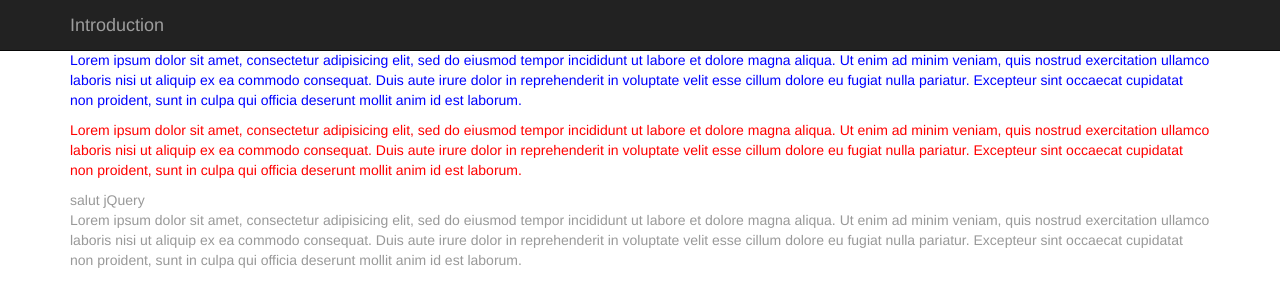
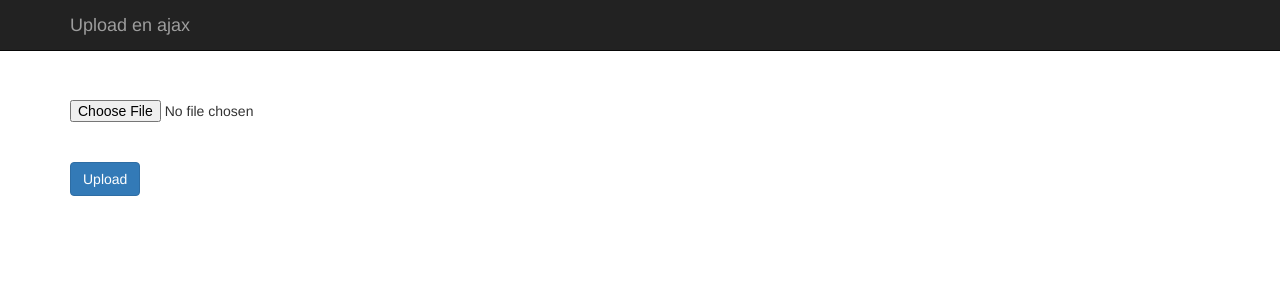
Before and after one commit to riquet28/udemy_formation_jquery, a PHP site: page / in a window 1280 px wide. Shown: the top 307 px of the page. Run offline with PHP 8.4, Linux system fonts and the light colour scheme.

Commit message:
Section 10.5 ok, upload de fichier avec progress bar

```diff
--- a/index.php
+++ b/index.php
@@ -1,3 +1,24 @@
+<?php
+
+  if(!empty($_FILES)){
+    $file = $_FILES['file'];
+    $filename = $file['name'];
+    $ext = pathinfo($filename, PATHINFO_EXTENSION);
+    $allowed = array('jpg', 'jpeg', 'png', 'mp4');
+    if(!in_array($ext, $allowed)){
+      $response = array('error'=>'Fichier non autorisé');
+      echo json_encode($response);exit;
+    }
+
+    $uploadfile = 'files/'.uniqid().'.'.$ext;
+    if(move_uploaded_file($file['tmp_name'], $uploadfile)){
+      $response = array('message' => 'Fichier enregistré');
+      echo json_encode($response);exit;
+    }
+  }
+
+?>
+
 <!DOCTYPE html>
 <html lang="fr">
   <head>
@@ -11,7 +32,7 @@
 
     <style type="text/css">
       body{
-        padding-top: 50px;
+        padding-top: 100px;
       }
     </style>
 
@@ -37,7 +58,7 @@
             <span class="icon-bar"></span>
             <span class="icon-bar"></span>
           </button>
-          <a class="navbar-brand" href="#">Introduction</a>
+          <a class="navbar-brand" href="#">Upload en ajax</a>
         </div>
         <div id="navbar" class="collapse navbar-collapse">
           <!-- <ul class="nav navbar-nav">
@@ -51,58 +72,20 @@
 
     <div class="container">
 
-      <!-- <p id="paragraphe">
-        Lorem ipsum dolor sit amet, consectetur adipisicing elit, sed do eiusmod
-        tempor incididunt ut labore et dolore magna aliqua. Ut enim ad minim veniam,
-        quis nostrud exercitation ullamco laboris nisi ut aliquip ex ea commodo consequat.
-        Duis aute irure dolor in reprehenderit in voluptate velit esse cillum dolore eu
-        fugiat nulla pariatur. Excepteur sint occaecat cupidatat non proident, sunt
-        in culpa qui officia deserunt mollit anim id est laborum.
-      </p>
+      <div id="upload">
+        <form action="index.php" method="post" enctype="multipart/form-data">
+          <input type="file" name="file" id="file">
+          <br>
+          <br>
+          <input type="submit" class="btn btn-primary" value="Upload">
+        </form>
+        <br>
+        <br>
+        <div class="progress" id="progress" style="display:none;">
+          <div class="progress-bar" id="progressbar" role="progressbar">
 
-      <p class="article">
-        Lorem ipsum dolor sit amet, consectetur adipisicing elit, sed do eiusmod
-        tempor incididunt ut labore et dolore magna aliqua. Ut enim ad minim veniam,
-        quis nostrud exercitation ullamco laboris nisi ut aliquip ex ea commodo consequat.
-        Duis aute irure dolor in reprehenderit in voluptate velit esse cillum dolore eu
-        fugiat nulla pariatur. Excepteur sint occaecat cupidatat non proident, sunt
-        in culpa qui officia deserunt mollit anim id est laborum.
-      </p>
-
-      <p class="article">
-        Lorem ipsum dolor sit amet, consectetur adipisicing elit, sed do eiusmod
-        tempor incididunt ut labore et dolore magna aliqua. Ut enim ad minim veniam,
-        quis nostrud exercitation ullamco laboris nisi ut aliquip ex ea commodo consequat.
-        Duis aute irure dolor in reprehenderit in voluptate velit esse cillum dolore eu
-        fugiat nulla pariatur. Excepteur sint occaecat cupidatat non proident, sunt
-        in culpa qui officia deserunt mollit anim id est laborum.
-      </p>
-
-      <p class="article">
-        Lorem ipsum dolor sit amet, consectetur adipisicing elit, sed do eiusmod
-        tempor incididunt ut labore et dolore magna aliqua. Ut enim ad minim veniam,
-        quis nostrud exercitation ullamco laboris nisi ut aliquip ex ea commodo consequat.
-        Duis aute irure dolor in reprehenderit in voluptate velit esse cillum dolore eu
-        fugiat nulla pariatur. Excepteur sint occaecat cupidatat non proident, sunt
-        in culpa qui officia deserunt mollit anim id est laborum.
-      </p>
-
-      <span>Hello</span>
-      <div>World</div>
-
-      <button class="btn btn-default" id="button">Change tout!</button> -->
-
-      <div id="parent">
-        <p>Lorem ipsum dolor sit amet, consectetur adipisicing elit, sed do eiusmod tempor incididunt ut labore et dolore magna aliqua. Ut enim ad minim veniam, quis nostrud exercitation ullamco laboris nisi ut aliquip ex ea commodo consequat. Duis aute irure dolor in reprehenderit in voluptate velit esse cillum dolore eu fugiat nulla pariatur. Excepteur sint occaecat cupidatat non proident, sunt in culpa qui officia deserunt mollit anim id est laborum.</p>
-      </div>
-
-      <div id="autre">
-        <p>Lorem ipsum dolor sit amet, consectetur adipisicing elit, sed do eiusmod tempor incididunt ut labore et dolore magna aliqua. Ut enim ad minim veniam, quis nostrud exercitation ullamco laboris nisi ut aliquip ex ea commodo consequat. Duis aute irure dolor in reprehenderit in voluptate velit esse cillum dolore eu fugiat nulla pariatur. Excepteur sint occaecat cupidatat non proident, sunt in culpa qui officia deserunt mollit anim id est laborum.</p>
-      </div>
-
-      <div id="third">
-        salut jQuery
-        <p id="paraph">Lorem ipsum dolor sit amet, consectetur adipisicing elit, sed do eiusmod tempor incididunt ut labore et dolore magna aliqua. Ut enim ad minim veniam, quis nostrud exercitation ullamco laboris nisi ut aliquip ex ea commodo consequat. Duis aute irure dolor in reprehenderit in voluptate velit esse cillum dolore eu fugiat nulla pariatur. Excepteur sint occaecat cupidatat non proident, sunt in culpa qui officia deserunt mollit anim id est laborum.</p>
+          </div>
+        </div>
       </div>
 
     </div>
--- a/js/script.js
+++ b/js/script.js
@@ -1,56 +1,44 @@
 $(document).ready(function(){
 
-	// alert("Hello World");
-	// console.log("test");
+	var progressbar = $('#progressbar'), progress = $('#progress');
 
-	// $("#paragraphe").css('color', 'red');
-	// $("#paragraphe").text('texte de remplacement');
+	$('form').submit(function(e){
+		e.preventDefault();
 
-	// $("#paragraphe").on('click', function(){
-	// 	$(this).css('font-weight', 'bold');
-	// });
+		$('.alert, label').remove();
 
-	// $('.article').each(function(){
-	// 	$(this).on('click', function(){
-	// 		// alert('ok!!!');
-	// 		$(this).css('color', 'blue');
-	// 		alert($(this).css('color'));
-	// 	});
-	// });
+		$(progress).show();
+		var fd = new FormData(this);
 
-	// $('#button').on('click', function(){
-	// 	$('.article').width(400).css('color', 'blue');
-	// });
+		$.ajax({
+			url: $(this).attr('action'),
+			xhr: function(){
+				var xhr = new XMLHttpRequest();
+				var total = document.getElementById('file').files[0].size;
 
-	/*
-	var paragraphe = $('#paragraphe'); article = $('.article');
-	button = $('#button');
-
-	$(paragraphe).on('click', function(){
-		$(this).css('font-weight', 'bold');
-	});
-
-	$(article).each(function(){
-		$(this).on('click', function(){
-			// alert('ok!!!');
-			$(this).css('color', 'blue');
-			alert($(this).css('color'));
+				xhr.upload.addEventListener('progress', function(e){
+					var loaded = Math.round((e.loaded / total) * 100);
+					$(progressbar).text(loaded + '%').width(loaded+'%');
+				});
+				return xhr;
+			},
+			type: 'post',
+			processData: false,
+			contentType: false,
+			data: fd,
+			dataType: 'json',
+			success: function(response){
+				if(response.message){
+					// console.log(response.message);
+					$('#upload').prepend('<div class="alert alert-success">'+response.message+'</div>');
+					$(progress).fadeOut();
+				}
+				else{
+					$('#file').after('<span class="label label-danger">'+response.error+'</span>');
+					$(progress).hide();
+				}
+			}
 		});
 	});
 
-	$(button).on('click', function(){
-		$('.article').width(400).css('color', 'blue');
-	});
-
-	// $('p, div, span').css('color', 'blue');
-	$('*').css('font-weight', 'bold');
-	*/
-
-
-	$('p').parent('#parent').css('color', 'blue');
-
-	$('#autre').children().css('color', 'red');
-
-	$('#paraph').parent().css('color', '#999');
-
 });
```
